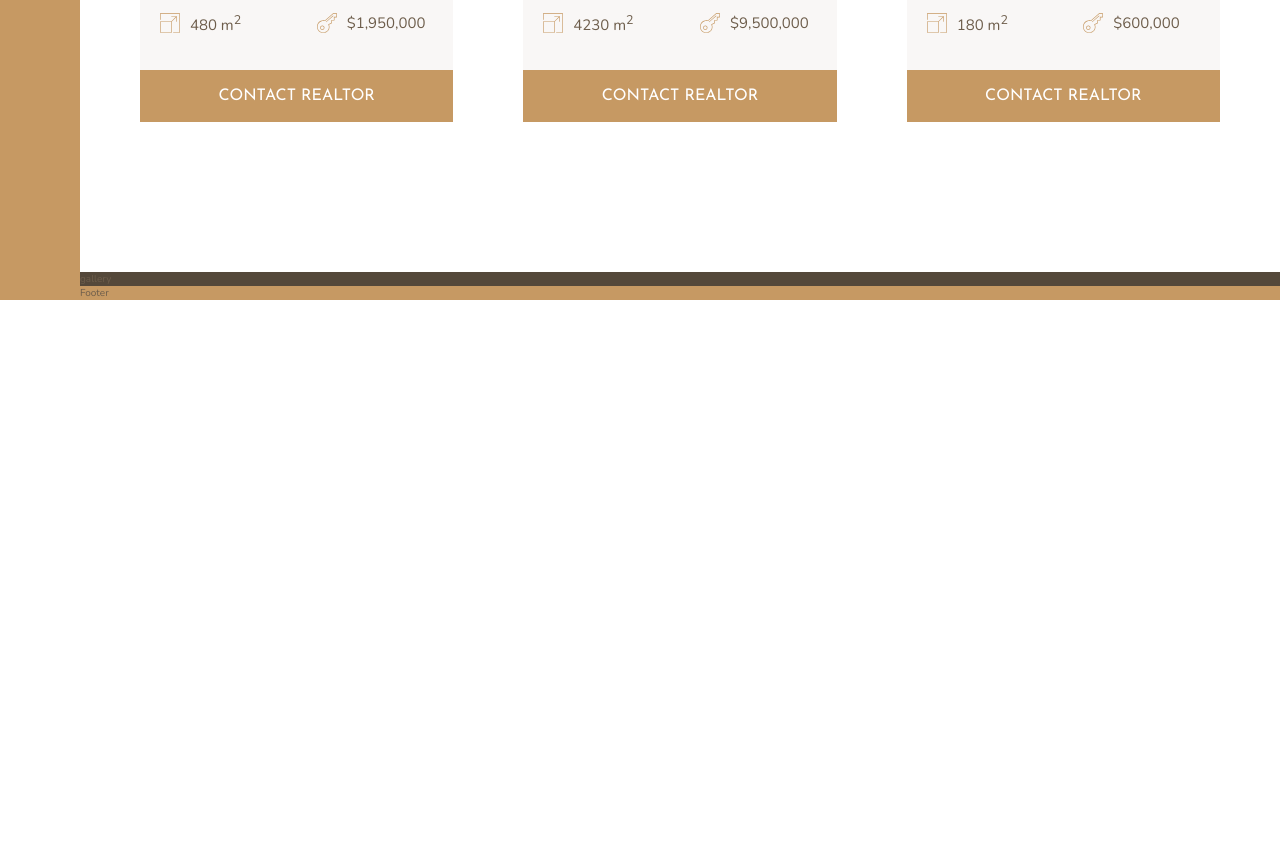
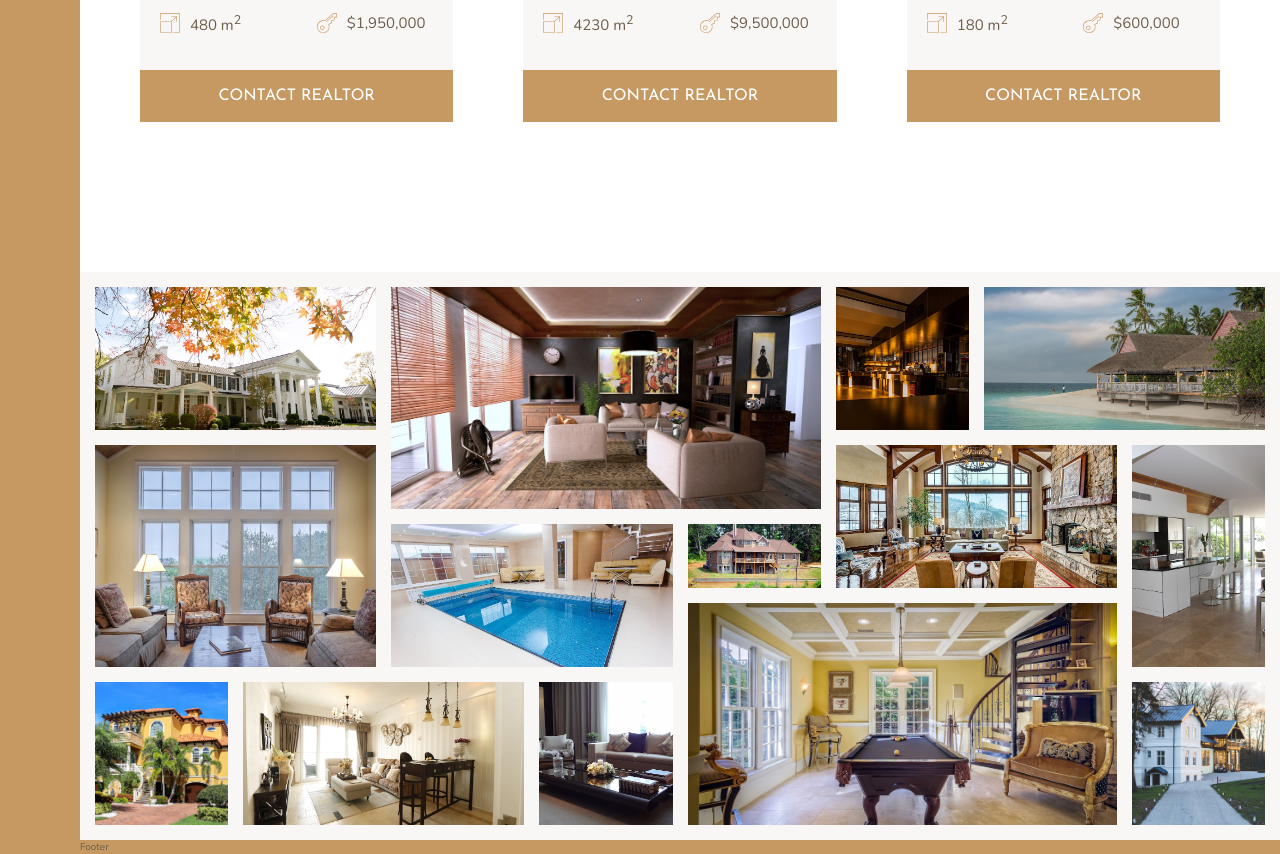
Before and after one commit to CodesWithAnkit/nexter, a website: page index.html in a window 1280 px wide. Shown: the part 2732-3586 px from the top of the page. Before the commit the page ends 3032 px from the top, so only its background shows below. Drawn offline with nearby package versions, Linux system fonts and the light colour scheme.

Commit message:
Gallary with grid in  project

```diff
--- a/index.html
+++ b/index.html
@@ -316,9 +316,23 @@
             <button class="btn home__btn">Contact realtor</button>
         </div>
     </section>
+    <section class="gallery">
+        <figure class="gallery__item gallery__item--1"><img src="img/gal-1.jpeg" alt="Gallery image 1" class="gallery__img"></figure>
+        <figure class="gallery__item gallery__item--2"><img src="img/gal-2.jpeg" alt="Gallery image 2" class="gallery__img"></figure>
+        <figure class="gallery__item gallery__item--3"><img src="img/gal-3.jpeg" alt="Gallery image 3" class="gallery__img"></figure>
+        <figure class="gallery__item gallery__item--4"><img src="img/gal-4.jpeg" alt="Gallery image 4" class="gallery__img"></figure>
+        <figure class="gallery__item gallery__item--5"><img src="img/gal-5.jpeg" alt="Gallery image 5" class="gallery__img"></figure>
+        <figure class="gallery__item gallery__item--6"><img src="img/gal-6.jpeg" alt="Gallery image 6" class="gallery__img"></figure>
+        <figure class="gallery__item gallery__item--7"><img src="img/gal-7.jpeg" alt="Gallery image 7" class="gallery__img"></figure>
+        <figure class="gallery__item gallery__item--8"><img src="img/gal-8.jpeg" alt="Gallery image 8" class="gallery__img"></figure>
+        <figure class="gallery__item gallery__item--9"><img src="img/gal-9.jpeg" alt="Gallery image 9" class="gallery__img"></figure>
+        <figure class="gallery__item gallery__item--10"><img src="img/gal-10.jpeg" alt="Gallery image 10" class="gallery__img"></figure>
+        <figure class="gallery__item gallery__item--11"><img src="img/gal-11.jpeg" alt="Gallery image 11" class="gallery__img"></figure>
+        <figure class="gallery__item gallery__item--12"><img src="img/gal-12.jpeg" alt="Gallery image 12" class="gallery__img"></figure>
+        <figure class="gallery__item gallery__item--13"><img src="img/gal-13.jpeg" alt="Gallery image 13" class="gallery__img"></figure>
+        <figure class="gallery__item gallery__item--14"><img src="img/gal-14.jpeg" alt="Gallery image 14" class="gallery__img"></figure>
 
-    <section class="gallery">
-      gallery
+
     </section>
 
     <footer class="footer">
--- a/sass/_gallery.scss
+++ b/sass/_gallery.scss
@@ -1,4 +1,73 @@
 .gallery {
-  background-color: $color-grey-dark-1;
+  background-color: $color-grey-light-1;
   grid-column: full-start / full-end;
+
+  display: grid;
+  grid-template-columns: repeat(8, 1fr);
+  grid-template-rows: repeat(7, 5vw);
+  grid-gap: 1.5rem;
+  padding: 1.5rem;
+
+  &__item {
+    &--1 {
+      grid-row: 1 / span 2;
+      grid-column: 1 / span 2;
+    }
+    &--2 {
+      grid-row: 1 / span 3;
+      grid-column: 3 / span 3;
+    }
+    &--3 {
+      grid-row: 1 / span 2;
+      grid-column: 6 / 7;
+    }
+    &--4 {
+      grid-row: 1 / span 2;
+      grid-column: 7 / 9;
+    }
+    &--5 {
+      grid-row: 3 / span 3;
+      grid-column: 1 / span 2;
+    }
+    &--6 {
+      grid-row: 4 / span 2;
+      grid-column: 3 / span 2;
+    }
+    &--7 {
+      grid-row: 4 / 5;
+      grid-column: 5 / 6;
+    }
+    &--8 {
+      grid-row: 3 / span 2;
+      grid-column: 6 / span 2;
+    }
+    &--9 {
+      grid-row: 3 / span 3;
+    }
+    &--10 {
+      grid-row: 6 / span 2;
+    }
+    &--11 {
+      grid-row: 6 / span 2;
+      grid-column: 2 / span 2;
+    }
+    &--12 {
+      grid-row: 6 / span 2;
+      grid-column: 4 / 5;
+    }
+    &--13 {
+      grid-row: 5 / span 3;
+      grid-column: 5 / span 3;
+    }
+    &--14 {
+      grid-row: 6 / span 2;
+    }
+  }
+
+  &__img {
+    object-fit: cover;
+    width: 100%;
+    height: 100%;
+    display: block;
+  }
 }
```
Also changed, not shown: css/style.css.
